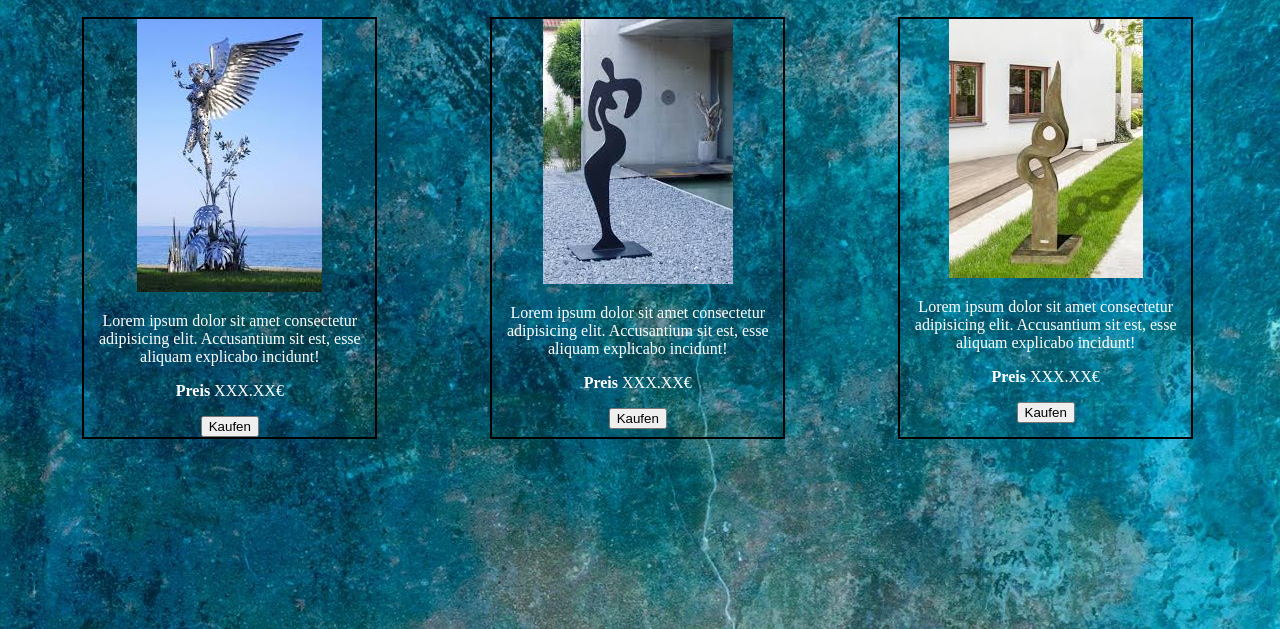
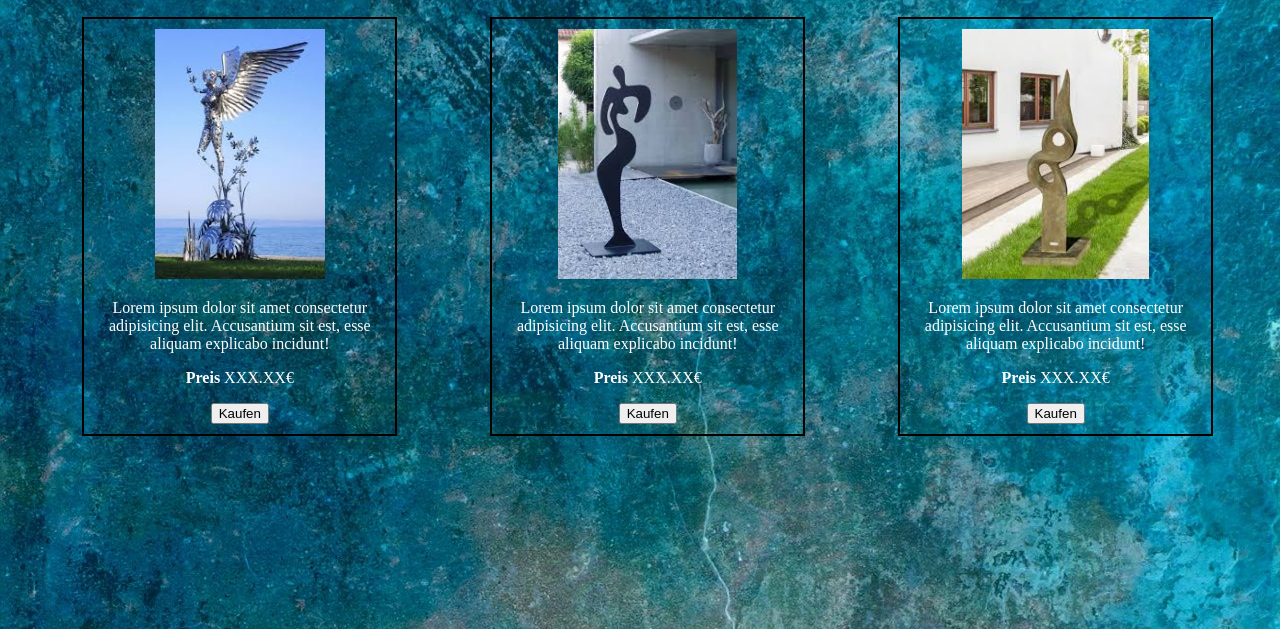
Before and after one commit to DCI-Mendo/BaronArt, a website: page pages/shop.html in a window 1280 px wide. Shown: the part 198-827 px from the top of the page. Drawn offline with Linux system fonts and the light colour scheme.

Commit message:
fix: img size

```diff
--- a/scss/shop.scss
+++ b/scss/shop.scss
@@ -74,5 +74,9 @@ main {
     article {
         border: 2px black solid;
         width: 75%;
+        padding: 10px;
+        img {
+            height: 250px;
+        }
     }
 }
```
Also changed, not shown: css/shop.css, 1 other file.
